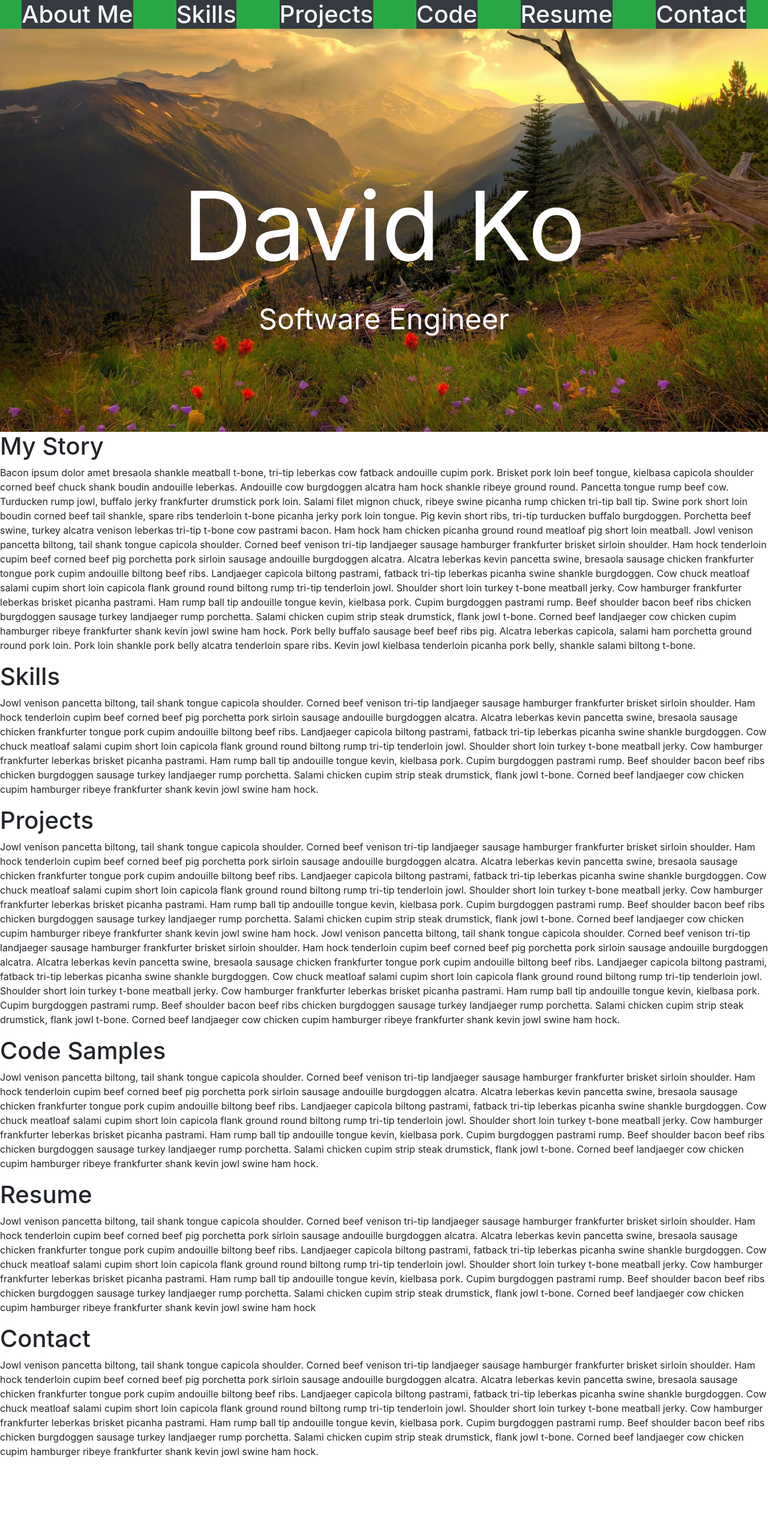
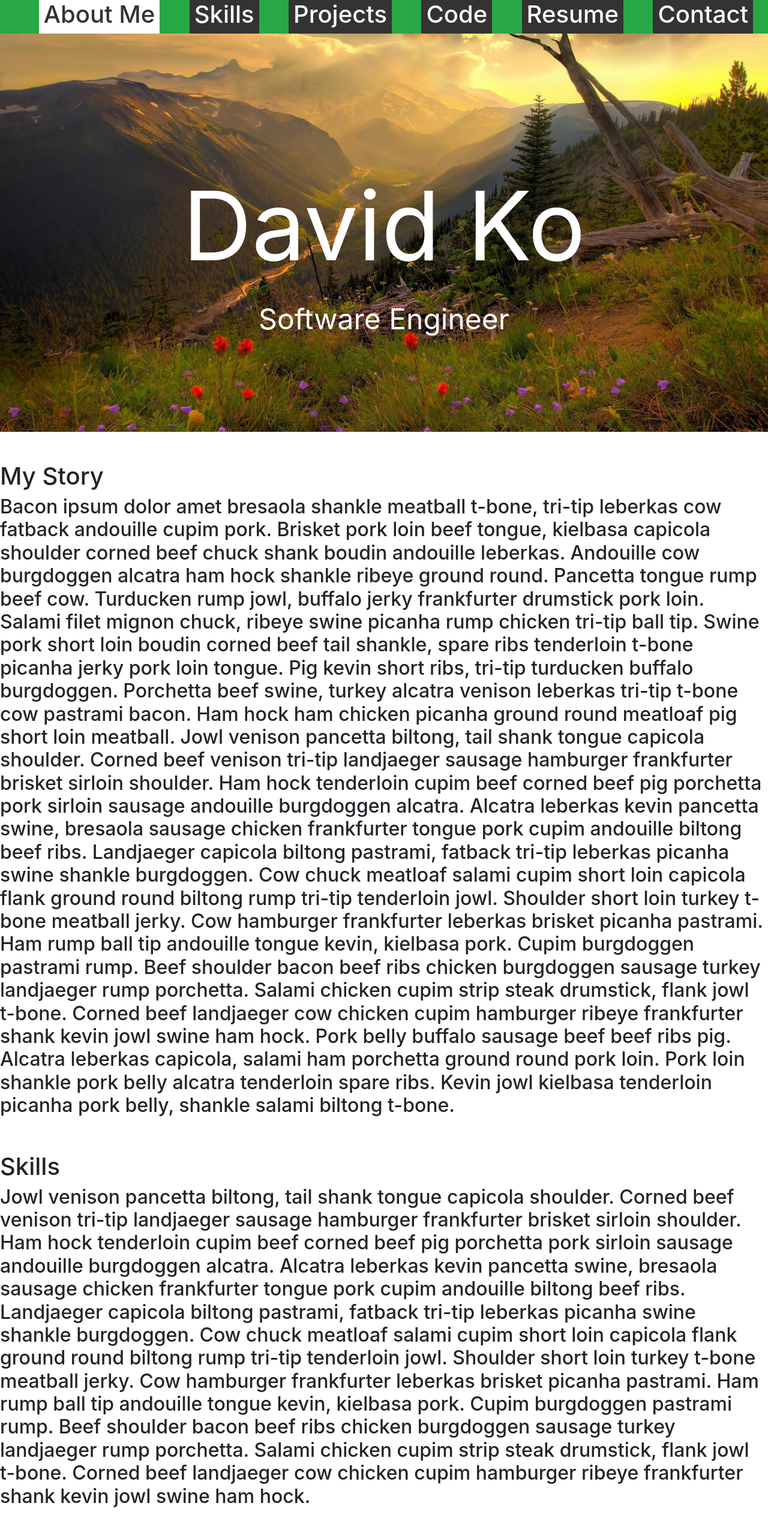
Before and after one commit to tinatimkova/my-portfolio, a React app: page / in a window 1280 px wide. Shown: the top 2566 px of the page at 60% size. Before the commit the page ends 2448 px from the top, so only its background shows below. Built offline with nearby package versions, Linux system fonts and the light colour scheme.

Commit message:
add scroll animation

```diff
--- a/package.json
+++ b/package.json
@@ -11,6 +11,7 @@
     "dotenv": "4.0.0",
     "dotenv-expand": "4.2.0",
     "fs-extra": "3.0.1",
+    "jquery": "^3.4.0",
     "object-assign": "4.1.1",
     "promise": "8.0.1",
     "raf": "3.4.0",
--- a/src/components/Header.js
+++ b/src/components/Header.js
@@ -1,26 +1,32 @@
 import React from 'react'
+import Scrollspy from 'react-scrollspy'
+import $ from 'jquery'
 
-const Header = () => (
-  <div className="fixed-top d-flex bg-success justify-content-around">
-    <a href="#about-me">
-      <h1 className="bg-dark text-light m-0">About Me</h1>
-    </a>
-    <a href="#skills">
-      <h1 className="bg-dark text-light m-0">Skills</h1>
-    </a>
-    <a href="#projects">
-      <h1 className="bg-dark text-light m-0">Projects</h1>
-    </a>
-    <a href="#code">
-      <h1 className="bg-dark text-light m-0">Code</h1>
-    </a>
-    <a href="#resume">
-      <h1 className="bg-dark text-light m-0">Resume</h1>
-    </a>
-    <a href="#contact">
-      <h1 className="bg-dark text-light m-0">Contact</h1>
-    </a>
-  </div>
-)
+const Header = () => {
+  const sections = 'about-me skills projects code resume contact'.split(' ')
+  const sectionsText = ['About Me', 'Skills', 'Projects', 'Code', 'Resume', 'Contact']
+
+  const scrollSpyClassName = 'fixed-top d-flex bg-success justify-content-around'
+  const anchorTagClassName = 'header-item'
+
+  const scrollTo = element => $('html,body').animate({ scrollTop: $(`${element}`).offset().top }, 250)
+
+  const handleClick = () => scrollTo(event.target.getAttribute('href'))
+
+  return (
+    <Scrollspy items={sections}
+      currentClassName="is-current"
+      className={scrollSpyClassName}>
+      {sections.map((section, index) => (
+        <a key={index}
+          href={`#${section}`}
+          className={anchorTagClassName}
+          onClick={handleClick}>
+          <h1 href={`#${section}`}>{sectionsText[index]}</h1>
+        </a>
+      ))}
+    </Scrollspy>
+  )
+}
 
 export default Header
--- a/src/components/sections/AboutMe.js
+++ b/src/components/sections/AboutMe.js
@@ -3,9 +3,9 @@ import React, { Component } from 'react'
 class AboutMe extends Component {
   render () {
     return (
-      <div id="about-me">
+      <div id="about-me" className="section">
         <h1>My Story</h1>
-        <p>Bacon ipsum dolor amet bresaola shankle meatball t-bone, tri-tip leberkas cow fatback andouille cupim pork. Brisket pork loin beef tongue, kielbasa capicola shoulder corned beef chuck shank boudin andouille leberkas. Andouille cow burgdoggen alcatra ham hock shankle ribeye ground round. Pancetta tongue rump beef cow. Turducken rump jowl, buffalo jerky frankfurter drumstick pork loin. Salami filet mignon chuck, ribeye swine picanha rump chicken tri-tip ball tip.
+        <h2>Bacon ipsum dolor amet bresaola shankle meatball t-bone, tri-tip leberkas cow fatback andouille cupim pork. Brisket pork loin beef tongue, kielbasa capicola shoulder corned beef chuck shank boudin andouille leberkas. Andouille cow burgdoggen alcatra ham hock shankle ribeye ground round. Pancetta tongue rump beef cow. Turducken rump jowl, buffalo jerky frankfurter drumstick pork loin. Salami filet mignon chuck, ribeye swine picanha rump chicken tri-tip ball tip.
 
 Swine pork short loin boudin corned beef tail shankle, spare ribs tenderloin t-bone picanha jerky pork loin tongue. Pig kevin short ribs, tri-tip turducken buffalo burgdoggen. Porchetta beef swine, turkey alcatra venison leberkas tri-tip t-bone cow pastrami bacon. Ham hock ham chicken picanha ground round meatloaf pig short loin meatball.
 
@@ -13,7 +13,7 @@ Jowl venison pancetta biltong, tail shank tongue capicola shoulder. Corned beef
 
 Shoulder short loin turkey t-bone meatball jerky. Cow hamburger frankfurter leberkas brisket picanha pastrami. Ham rump ball tip andouille tongue kevin, kielbasa pork. Cupim burgdoggen pastrami rump. Beef shoulder bacon beef ribs chicken burgdoggen sausage turkey landjaeger rump porchetta. Salami chicken cupim strip steak drumstick, flank jowl t-bone. Corned beef landjaeger cow chicken cupim hamburger ribeye frankfurter shank kevin jowl swine ham hock.
 
-Pork belly buffalo sausage beef beef ribs pig. Alcatra leberkas capicola, salami ham porchetta ground round pork loin. Pork loin shankle pork belly alcatra tenderloin spare ribs. Kevin jowl kielbasa tenderloin picanha pork belly, shankle salami biltong t-bone.</p>
+Pork belly buffalo sausage beef beef ribs pig. Alcatra leberkas capicola, salami ham porchetta ground round pork loin. Pork loin shankle pork belly alcatra tenderloin spare ribs. Kevin jowl kielbasa tenderloin picanha pork belly, shankle salami biltong t-bone.</h2>
       </div>
     )
   }
--- a/src/components/sections/Code.js
+++ b/src/components/sections/Code.js
@@ -3,11 +3,11 @@ import React, { Component } from 'react'
 class Code extends Component {
   render () {
     return (
-      <div id="code">
+      <div id="code" className="section">
         <h1>Code Samples</h1>
-        <p>Jowl venison pancetta biltong, tail shank tongue capicola shoulder. Corned beef venison tri-tip landjaeger sausage hamburger frankfurter brisket sirloin shoulder. Ham hock tenderloin cupim beef corned beef pig porchetta pork sirloin sausage andouille burgdoggen alcatra. Alcatra leberkas kevin pancetta swine, bresaola sausage chicken frankfurter tongue pork cupim andouille biltong beef ribs. Landjaeger capicola biltong pastrami, fatback tri-tip leberkas picanha swine shankle burgdoggen. Cow chuck meatloaf salami cupim short loin capicola flank ground round biltong rump tri-tip tenderloin jowl.
+        <h3>Jowl venison pancetta biltong, tail shank tongue capicola shoulder. Corned beef venison tri-tip landjaeger sausage hamburger frankfurter brisket sirloin shoulder. Ham hock tenderloin cupim beef corned beef pig porchetta pork sirloin sausage andouille burgdoggen alcatra. Alcatra leberkas kevin pancetta swine, bresaola sausage chicken frankfurter tongue pork cupim andouille biltong beef ribs. Landjaeger capicola biltong pastrami, fatback tri-tip leberkas picanha swine shankle burgdoggen. Cow chuck meatloaf salami cupim short loin capicola flank ground round biltong rump tri-tip tenderloin jowl.
 
-        Shoulder short loin turkey t-bone meatball jerky. Cow hamburger frankfurter leberkas brisket picanha pastrami. Ham rump ball tip andouille tongue kevin, kielbasa pork. Cupim burgdoggen pastrami rump. Beef shoulder bacon beef ribs chicken burgdoggen sausage turkey landjaeger rump porchetta. Salami chicken cupim strip steak drumstick, flank jowl t-bone. Corned beef landjaeger cow chicken cupim hamburger ribeye frankfurter shank kevin jowl swine ham hock.</p>
+        Shoulder short loin turkey t-bone meatball jerky. Cow hamburger frankfurter leberkas brisket picanha pastrami. Ham rump ball tip andouille tongue kevin, kielbasa pork. Cupim burgdoggen pastrami rump. Beef shoulder bacon beef ribs chicken burgdoggen sausage turkey landjaeger rump porchetta. Salami chicken cupim strip steak drumstick, flank jowl t-bone. Corned beef landjaeger cow chicken cupim hamburger ribeye frankfurter shank kevin jowl swine ham hock.</h3>
       </div>
     )
   }
--- a/src/components/sections/Contact.js
+++ b/src/components/sections/Contact.js
@@ -3,13 +3,12 @@ import React, { Component } from 'react'
 class Contact extends Component {
   render () {
     return (
-      <div id="contact">
+      <div id="contact" className="section">
         <h1>Contact</h1>
 
-        <p>
-        Jowl venison pancetta biltong, tail shank tongue capicola shoulder. Corned beef venison tri-tip landjaeger sausage hamburger frankfurter brisket sirloin shoulder. Ham hock tenderloin cupim beef corned beef pig porchetta pork sirloin sausage andouille burgdoggen alcatra. Alcatra leberkas kevin pancetta swine, bresaola sausage chicken frankfurter tongue pork cupim andouille biltong beef ribs. Landjaeger capicola biltong pastrami, fatback tri-tip leberkas picanha swine shankle burgdoggen. Cow chuck meatloaf salami cupim short loin capicola flank ground round biltong rump tri-tip tenderloin jowl.
+        <h2>Jowl venison pancetta biltong, tail shank tongue capicola shoulder. Corned beef venison tri-tip landjaeger sausage hamburger frankfurter brisket sirloin shoulder. Ham hock tenderloin cupim beef corned beef pig porchetta pork sirloin sausage andouille burgdoggen alcatra. Alcatra leberkas kevin pancetta swine, bresaola sausage chicken frankfurter tongue pork cupim andouille biltong beef ribs. Landjaeger capicola biltong pastrami, fatback tri-tip leberkas picanha swine shankle burgdoggen. Cow chuck meatloaf salami cupim short loin capicola flank ground round biltong rump tri-tip tenderloin jowl.
 
-        Shoulder short loin turkey t-bone meatball jerky. Cow hamburger frankfurter leberkas brisket picanha pastrami. Ham rump ball tip andouille tongue kevin, kielbasa pork. Cupim burgdoggen pastrami rump. Beef shoulder bacon beef ribs chicken burgdoggen sausage turkey landjaeger rump porchetta. Salami chicken cupim strip steak drumstick, flank jowl t-bone. Corned beef landjaeger cow chicken cupim hamburger ribeye frankfurter shank kevin jowl swine ham hock.</p>
+        Shoulder short loin turkey t-bone meatball jerky. Cow hamburger frankfurter leberkas brisket picanha pastrami. Ham rump ball tip andouille tongue kevin, kielbasa pork. Cupim burgdoggen pastrami rump. Beef shoulder bacon beef ribs chicken burgdoggen sausage turkey landjaeger rump porchetta. Salami chicken cupim strip steak drumstick, flank jowl t-bone. Corned beef landjaeger cow chicken cupim hamburger ribeye frankfurter shank kevin jowl swine ham hock.</h2>
       </div>
     )
   }
--- a/src/components/sections/Projects.js
+++ b/src/components/sections/Projects.js
@@ -3,16 +3,16 @@ import React, { Component } from 'react'
 class Projects extends Component {
   render () {
     return (
-      <div id="projects">
+      <div id="projects" className="section">
         <h1>Projects</h1>
-        <p>
+        <h3>
         Jowl venison pancetta biltong, tail shank tongue capicola shoulder. Corned beef venison tri-tip landjaeger sausage hamburger frankfurter brisket sirloin shoulder. Ham hock tenderloin cupim beef corned beef pig porchetta pork sirloin sausage andouille burgdoggen alcatra. Alcatra leberkas kevin pancetta swine, bresaola sausage chicken frankfurter tongue pork cupim andouille biltong beef ribs. Landjaeger capicola biltong pastrami, fatback tri-tip leberkas picanha swine shankle burgdoggen. Cow chuck meatloaf salami cupim short loin capicola flank ground round biltong rump tri-tip tenderloin jowl.
 
         Shoulder short loin turkey t-bone meatball jerky. Cow hamburger frankfurter leberkas brisket picanha pastrami. Ham rump ball tip andouille tongue kevin, kielbasa pork. Cupim burgdoggen pastrami rump. Beef shoulder bacon beef ribs chicken burgdoggen sausage turkey landjaeger rump porchetta. Salami chicken cupim strip steak drumstick, flank jowl t-bone. Corned beef landjaeger cow chicken cupim hamburger ribeye frankfurter shank kevin jowl swine ham hock.
 
         Jowl venison pancetta biltong, tail shank tongue capicola shoulder. Corned beef venison tri-tip landjaeger sausage hamburger frankfurter brisket sirloin shoulder. Ham hock tenderloin cupim beef corned beef pig porchetta pork sirloin sausage andouille burgdoggen alcatra. Alcatra leberkas kevin pancetta swine, bresaola sausage chicken frankfurter tongue pork cupim andouille biltong beef ribs. Landjaeger capicola biltong pastrami, fatback tri-tip leberkas picanha swine shankle burgdoggen. Cow chuck meatloaf salami cupim short loin capicola flank ground round biltong rump tri-tip tenderloin jowl.
 
-        Shoulder short loin turkey t-bone meatball jerky. Cow hamburger frankfurter leberkas brisket picanha pastrami. Ham rump ball tip andouille tongue kevin, kielbasa pork. Cupim burgdoggen pastrami rump. Beef shoulder bacon beef ribs chicken burgdoggen sausage turkey landjaeger rump porchetta. Salami chicken cupim strip steak drumstick, flank jowl t-bone. Corned beef landjaeger cow chicken cupim hamburger ribeye frankfurter shank kevin jowl swine ham hock.</p>
+        Shoulder short loin turkey t-bone meatball jerky. Cow hamburger frankfurter leberkas brisket picanha pastrami. Ham rump ball tip andouille tongue kevin, kielbasa pork. Cupim burgdoggen pastrami rump. Beef shoulder bacon beef ribs chicken burgdoggen sausage turkey landjaeger rump porchetta. Salami chicken cupim strip steak drumstick, flank jowl t-bone. Corned beef landjaeger cow chicken cupim hamburger ribeye frankfurter shank kevin jowl swine ham hock.</h3>
       </div>
     )
   }
--- a/src/components/sections/Resume.js
+++ b/src/components/sections/Resume.js
@@ -3,11 +3,11 @@ import React, { Component } from 'react'
 class Resume extends Component {
   render () {
     return (
-      <div id="resume">
+      <div id="resume" className="section">
         <h1>Resume</h1>
-        <p>Jowl venison pancetta biltong, tail shank tongue capicola shoulder. Corned beef venison tri-tip landjaeger sausage hamburger frankfurter brisket sirloin shoulder. Ham hock tenderloin cupim beef corned beef pig porchetta pork sirloin sausage andouille burgdoggen alcatra. Alcatra leberkas kevin pancetta swine, bresaola sausage chicken frankfurter tongue pork cupim andouille biltong beef ribs. Landjaeger capicola biltong pastrami, fatback tri-tip leberkas picanha swine shankle burgdoggen. Cow chuck meatloaf salami cupim short loin capicola flank ground round biltong rump tri-tip tenderloin jowl.
+        <h2>Jowl venison pancetta biltong, tail shank tongue capicola shoulder. Corned beef venison tri-tip landjaeger sausage hamburger frankfurter brisket sirloin shoulder. Ham hock tenderloin cupim beef corned beef pig porchetta pork sirloin sausage andouille burgdoggen alcatra. Alcatra leberkas kevin pancetta swine, bresaola sausage chicken frankfurter tongue pork cupim andouille biltong beef ribs. Landjaeger capicola biltong pastrami, fatback tri-tip leberkas picanha swine shankle burgdoggen. Cow chuck meatloaf salami cupim short loin capicola flank ground round biltong rump tri-tip tenderloin jowl.
 
-        Shoulder short loin turkey t-bone meatball jerky. Cow hamburger frankfurter leberkas brisket picanha pastrami. Ham rump ball tip andouille tongue kevin, kielbasa pork. Cupim burgdoggen pastrami rump. Beef shoulder bacon beef ribs chicken burgdoggen sausage turkey landjaeger rump porchetta. Salami chicken cupim strip steak drumstick, flank jowl t-bone. Corned beef landjaeger cow chicken cupim hamburger ribeye frankfurter shank kevin jowl swine ham hock</p>
+        Shoulder short loin turkey t-bone meatball jerky. Cow hamburger frankfurter leberkas brisket picanha pastrami. Ham rump ball tip andouille tongue kevin, kielbasa pork. Cupim burgdoggen pastrami rump. Beef shoulder bacon beef ribs chicken burgdoggen sausage turkey landjaeger rump porchetta. Salami chicken cupim strip steak drumstick, flank jowl t-bone. Corned beef landjaeger cow chicken cupim hamburger ribeye frankfurter shank kevin jowl swine ham hock</h2>
       </div>
     )
   }
--- a/src/components/sections/Skills.js
+++ b/src/components/sections/Skills.js
@@ -3,11 +3,11 @@ import React, { Component } from 'react'
 class Skills extends Component {
   render () {
     return (
-      <div id="skills">
+      <div id="skills" className="section">
         <h1>Skills</h1>
-        <p>Jowl venison pancetta biltong, tail shank tongue capicola shoulder. Corned beef venison tri-tip landjaeger sausage hamburger frankfurter brisket sirloin shoulder. Ham hock tenderloin cupim beef corned beef pig porchetta pork sirloin sausage andouille burgdoggen alcatra. Alcatra leberkas kevin pancetta swine, bresaola sausage chicken frankfurter tongue pork cupim andouille biltong beef ribs. Landjaeger capicola biltong pastrami, fatback tri-tip leberkas picanha swine shankle burgdoggen. Cow chuck meatloaf salami cupim short loin capicola flank ground round biltong rump tri-tip tenderloin jowl.
+        <h2>Jowl venison pancetta biltong, tail shank tongue capicola shoulder. Corned beef venison tri-tip landjaeger sausage hamburger frankfurter brisket sirloin shoulder. Ham hock tenderloin cupim beef corned beef pig porchetta pork sirloin sausage andouille burgdoggen alcatra. Alcatra leberkas kevin pancetta swine, bresaola sausage chicken frankfurter tongue pork cupim andouille biltong beef ribs. Landjaeger capicola biltong pastrami, fatback tri-tip leberkas picanha swine shankle burgdoggen. Cow chuck meatloaf salami cupim short loin capicola flank ground round biltong rump tri-tip tenderloin jowl.
 
-        Shoulder short loin turkey t-bone meatball jerky. Cow hamburger frankfurter leberkas brisket picanha pastrami. Ham rump ball tip andouille tongue kevin, kielbasa pork. Cupim burgdoggen pastrami rump. Beef shoulder bacon beef ribs chicken burgdoggen sausage turkey landjaeger rump porchetta. Salami chicken cupim strip steak drumstick, flank jowl t-bone. Corned beef landjaeger cow chicken cupim hamburger ribeye frankfurter shank kevin jowl swine ham hock.</p>
+        Shoulder short loin turkey t-bone meatball jerky. Cow hamburger frankfurter leberkas brisket picanha pastrami. Ham rump ball tip andouille tongue kevin, kielbasa pork. Cupim burgdoggen pastrami rump. Beef shoulder bacon beef ribs chicken burgdoggen sausage turkey landjaeger rump porchetta. Salami chicken cupim strip steak drumstick, flank jowl t-bone. Corned beef landjaeger cow chicken cupim hamburger ribeye frankfurter shank kevin jowl swine ham hock.</h2>
       </div>
     )
   }
--- a/src/css/App.scss
+++ b/src/css/App.scss
@@ -0,0 +1,3 @@
+.section {
+  padding-top: 50px;
+}
--- a/src/css/Header.scss
+++ b/src/css/Header.scss
@@ -1,3 +1,13 @@
-.header {
-  // height: 50px;
+.header-item {
+  background-color: #333;
+  color: white;
+  margin: 0;
+  padding: 0 0.5rem;
 }
+
+.is-current {
+  background-color: white;
+  color: #333;
+  margin: 0;
+  padding: 0 0.5rem;
+}
```
Also changed, not shown: 1 other file (tests, documents, lock files or other folders).
